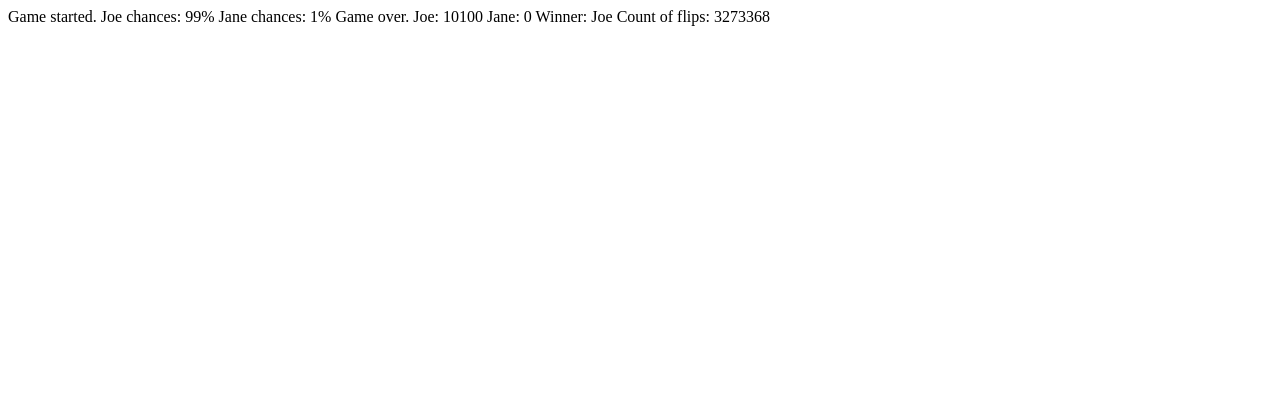
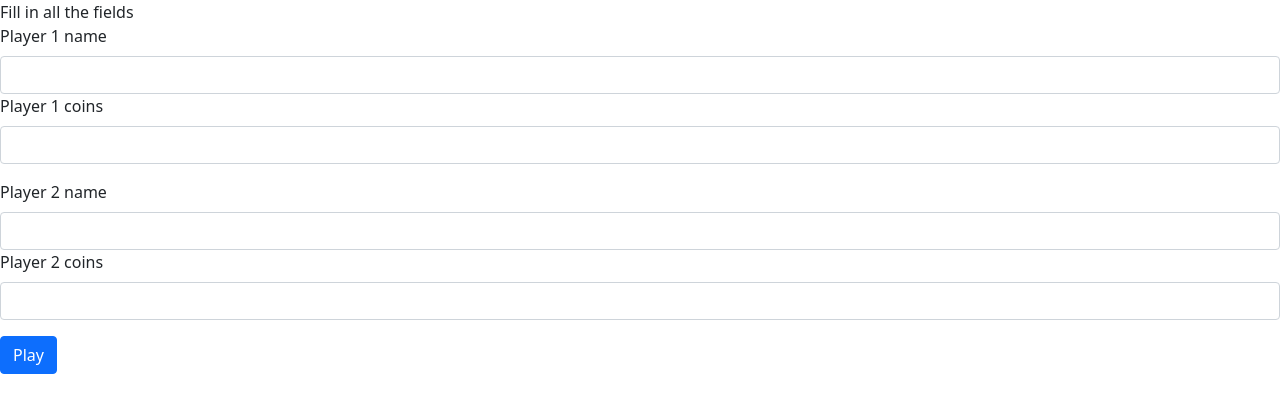
Before and after one commit to My-Courses-bkhorvat/heads-and-tails-game, a PHP site: page / in a window 1280 px wide. Shown: the top 413 px of the page. Run offline with PHP 8.4, Linux system fonts and the light colour scheme; data that the repository does not hold is empty.

Commit message:
Add frontend part

```diff
--- a/index.php
+++ b/index.php
@@ -105,9 +105,49 @@ EOT;
     }
 }
 
-$game = new Game(
-    new Player('Joe', '10000'),
-    new Player('Jane', '100')
-);
+if ($_POST['player1Name'] && $_POST['player1Coins'] && $_POST['player2Name'] && $_POST['player2Coins']) {
+    if (strlen($_POST['player1Coins']) > 4 && strlen($_POST['player2Coins']) > 4) {
+        echo "Big numbers is a very long game. Enter a lower number.";
+    } else {
+        $game = new Game(
+            new Player($_POST['player1Name'], $_POST['player1Coins']),
+            new Player($_POST['player2Name'], $_POST['player2Coins'])
+        );
 
-$game->start();
+        $game->start();
+    }
+} else {
+    echo "Fill in all the fields";
+}
+?>
+
+<!doctype html>
+<html lang="en">
+<head>
+    <meta charset="UTF-8">
+    <meta name="viewport"
+          content="width=device-width, user-scalable=no, initial-scale=1.0, maximum-scale=1.0, minimum-scale=1.0">
+    <meta http-equiv="X-UA-Compatible" content="ie=edge">
+    <title>Heads and tails</title>
+
+    <link href="https://cdn.jsdelivr.net/npm/bootstrap@5.0.2/dist/css/bootstrap.min.css" rel="stylesheet" integrity="sha384-EVSTQN3/azprG1Anm3QDgpJLIm9Nao0Yz1ztcQTwFspd3yD65VohhpuuCOmLASjC" crossorigin="anonymous">
+    <script src="https://cdn.jsdelivr.net/npm/bootstrap@5.0.2/dist/js/bootstrap.bundle.min.js" integrity="sha384-MrcW6ZMFYlzcLA8Nl+NtUVF0sA7MsXsP1UyJoMp4YLEuNSfAP+JcXn/tWtIaxVXM" crossorigin="anonymous"></script>
+</head>
+<body>
+<form action="index.php" method="post">
+    <div class="mb-3">
+        <label for="player1Name" class="form-label">Player 1 name</label>
+        <input type="text" class="form-control" id="player1Name" name="player1Name" value="<?=$_POST['player1Name']?>">
+        <label for="player1Coins" class="form-label">Player 1 coins</label>
+        <input type="text" class="form-control" id="player1Coins" name="player1Coins" value="<?=$_POST['player1Coins']?>">
+    </div>
+    <div class="mb-3">
+        <label for="player2Name" class="form-label">Player 2 name</label>
+        <input type="text" class="form-control" id="player2Name" name="player2Name" value="<?=$_POST['player2Name']?>">
+        <label for="player2Coins" class="form-label">Player 2 coins</label>
+        <input type="text" class="form-control" id="player2Coins" name="player2Coins" value="<?=$_POST['player2Coins']?>">
+    </div>
+    <button type="submit" class="btn btn-primary">Play</button>
+</form>
+</body>
+</html>
```
